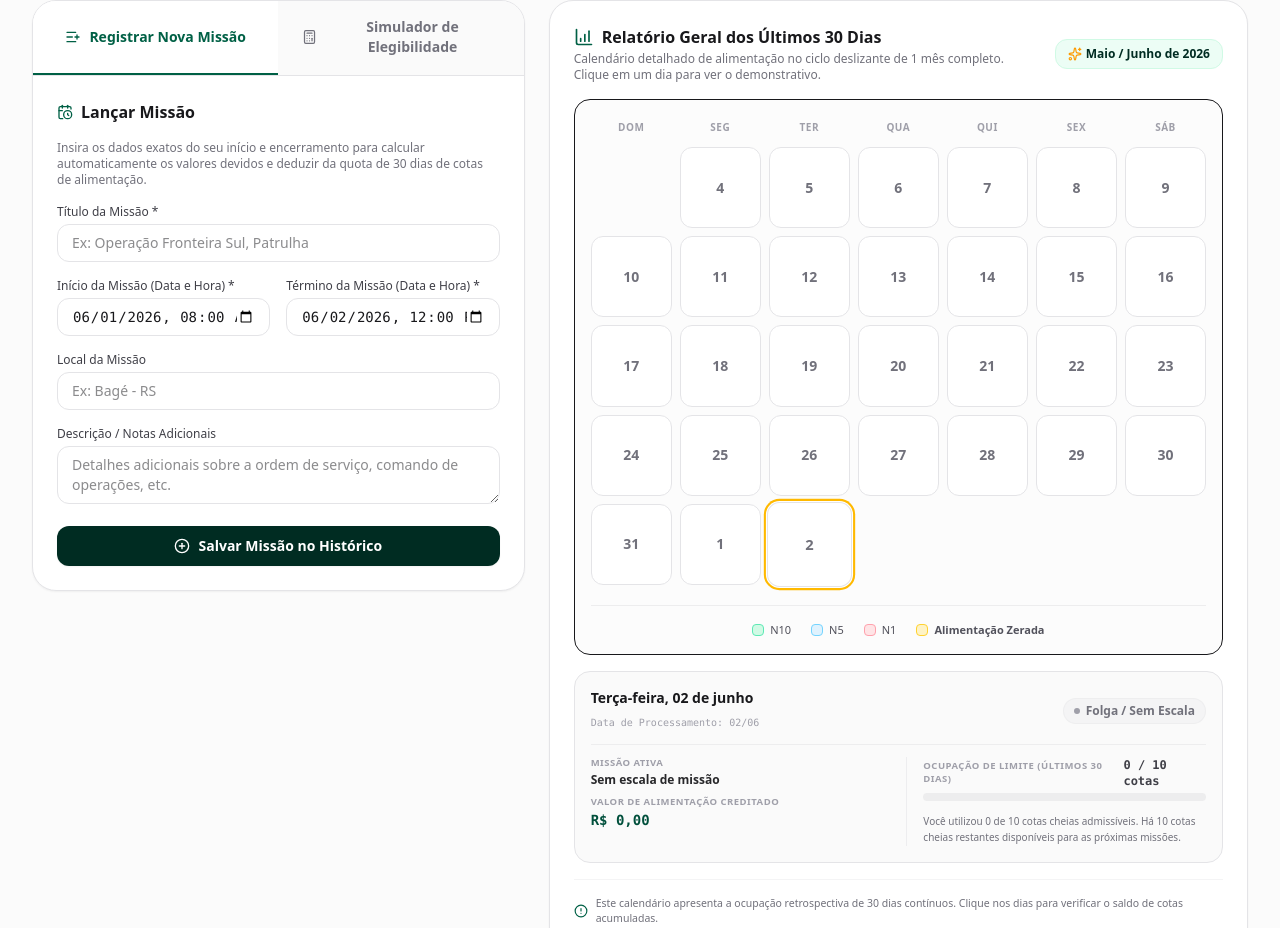
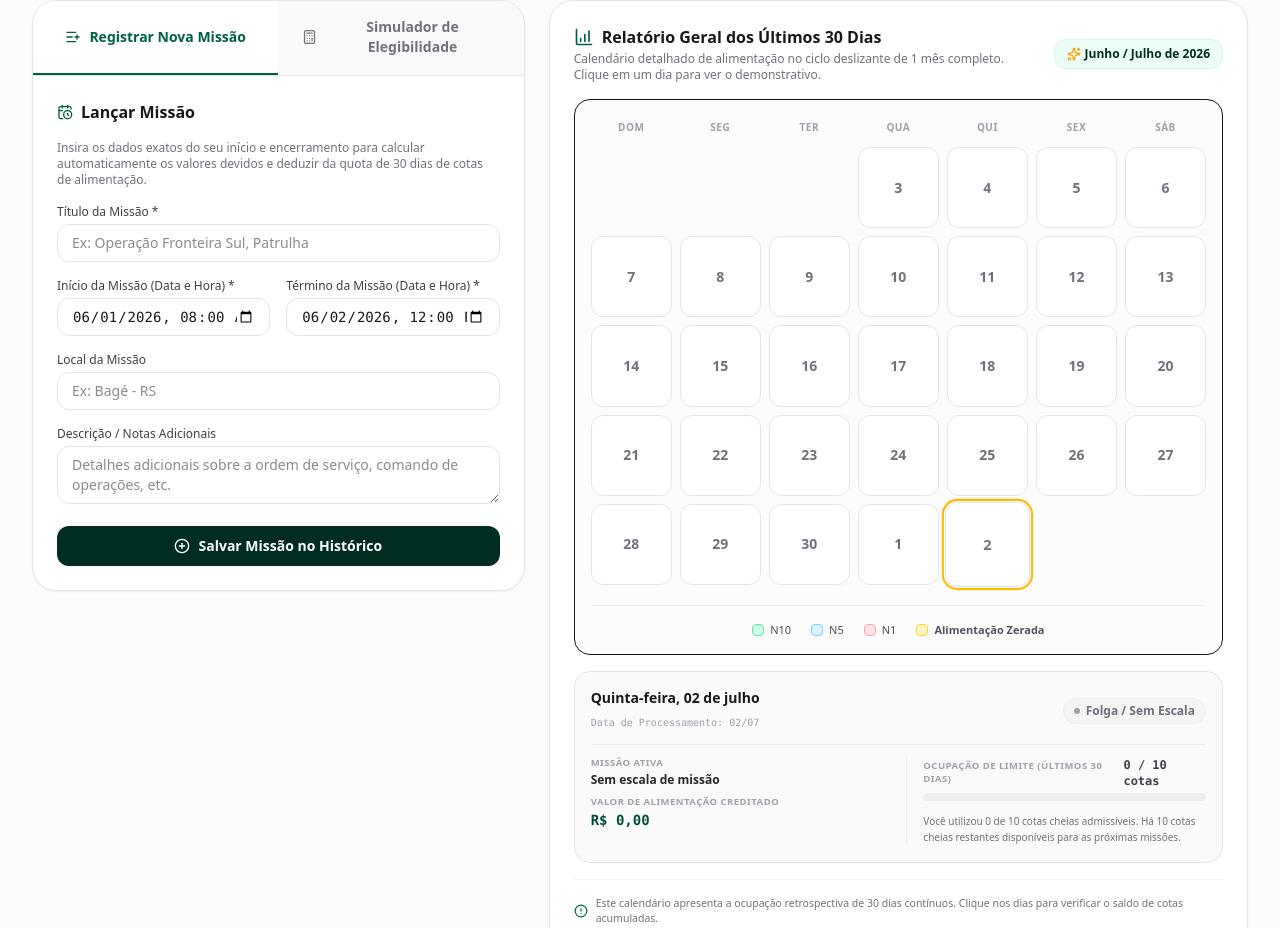
Before and after one commit to bfnrmmnt-bot/C-lculo-Manobra, a React (Vite) app: page / in a window 1280 px wide. Shown: the part 565-1493 px from the top of the page. Built offline with nearby package versions, Linux system fonts and the light colour scheme.

Commit message:
feat: update mission history anchor date to current day
Change the calendar anchor logic to default to the current date instead of a hardcoded future date, ensuring the timeline remains relevant while still accounting for future-dated missions.

```diff
--- a/src/components/MissionHistory.tsx
+++ b/src/components/MissionHistory.tsx
@@ -78,15 +78,17 @@ export default function MissionHistory({
 
   // Calculate the sliding window occupation timeline for the last 30 consecutive days (chronological oldest to newest)
   const full30DaysChronological = (() => {
-    // Determine the anchor date. We prioritize June 2nd, 2026, or the maximum date of missions registered
-    let anchorDate = new Date(2026, 5, 2); // June 2, 2526 (0-indexed month)
+    // Determine the anchor date. We present the calendar up to the current day (today), or the maximum date of missions registered if it lies in the future
+    let anchorDate = new Date();
 
     if (allPayments.length > 0) {
       const dates = allPayments.map(p => p.dateString);
-      const maxDateStr = dates.reduce((max, d) => d > max ? d : max, '2026-06-02');
-      const maxDateObj = new Date(maxDateStr + 'T00:00:00');
-      if (maxDateObj > anchorDate) {
-        anchorDate = maxDateObj;
+      const maxDateStr = dates.reduce((max, d) => d > max ? d : max, '');
+      if (maxDateStr) {
+        const maxDateObj = new Date(maxDateStr + 'T12:00:00');
+        if (maxDateObj > anchorDate) {
+          anchorDate = maxDateObj;
+        }
       }
     }
 
```
